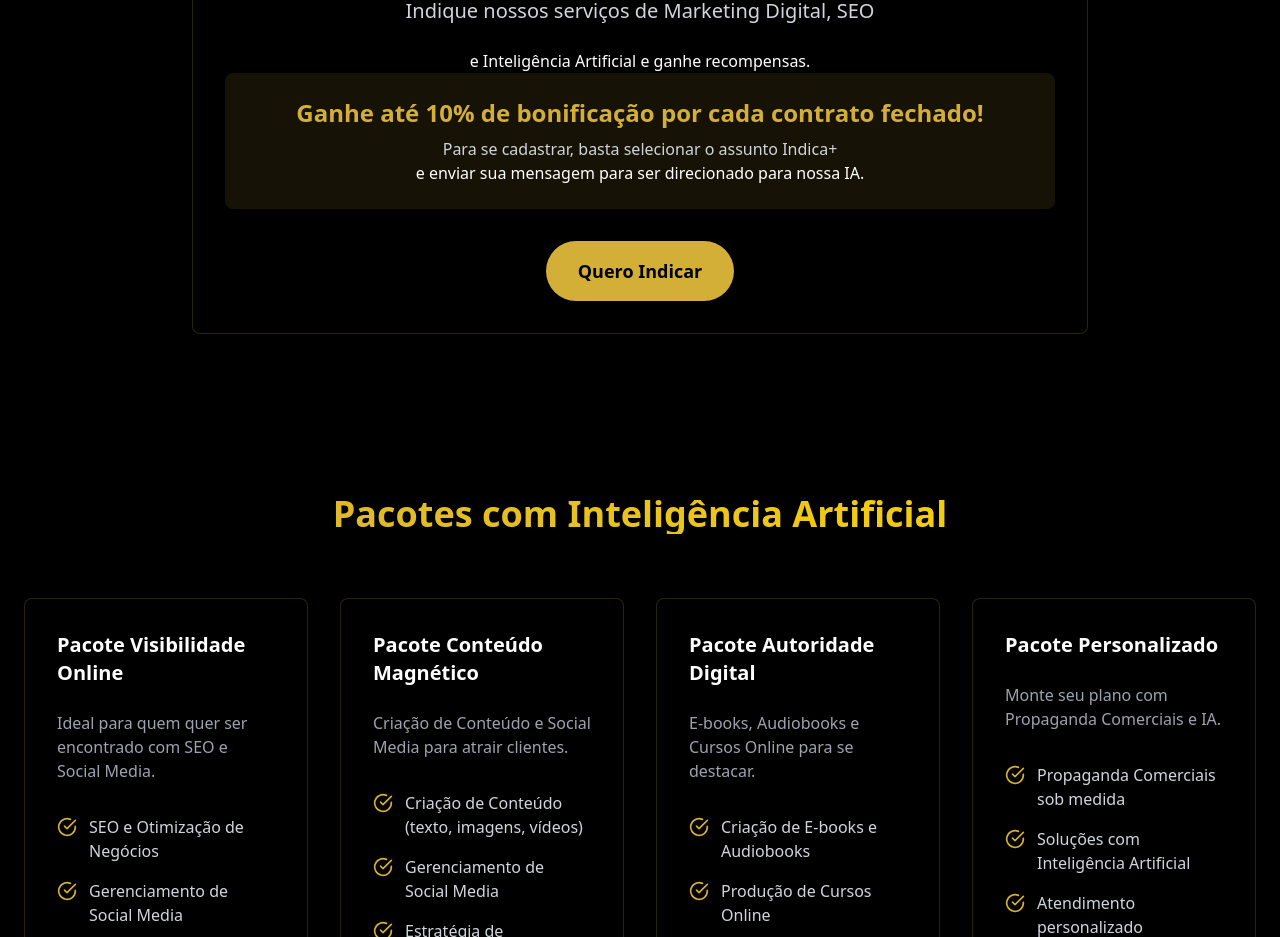
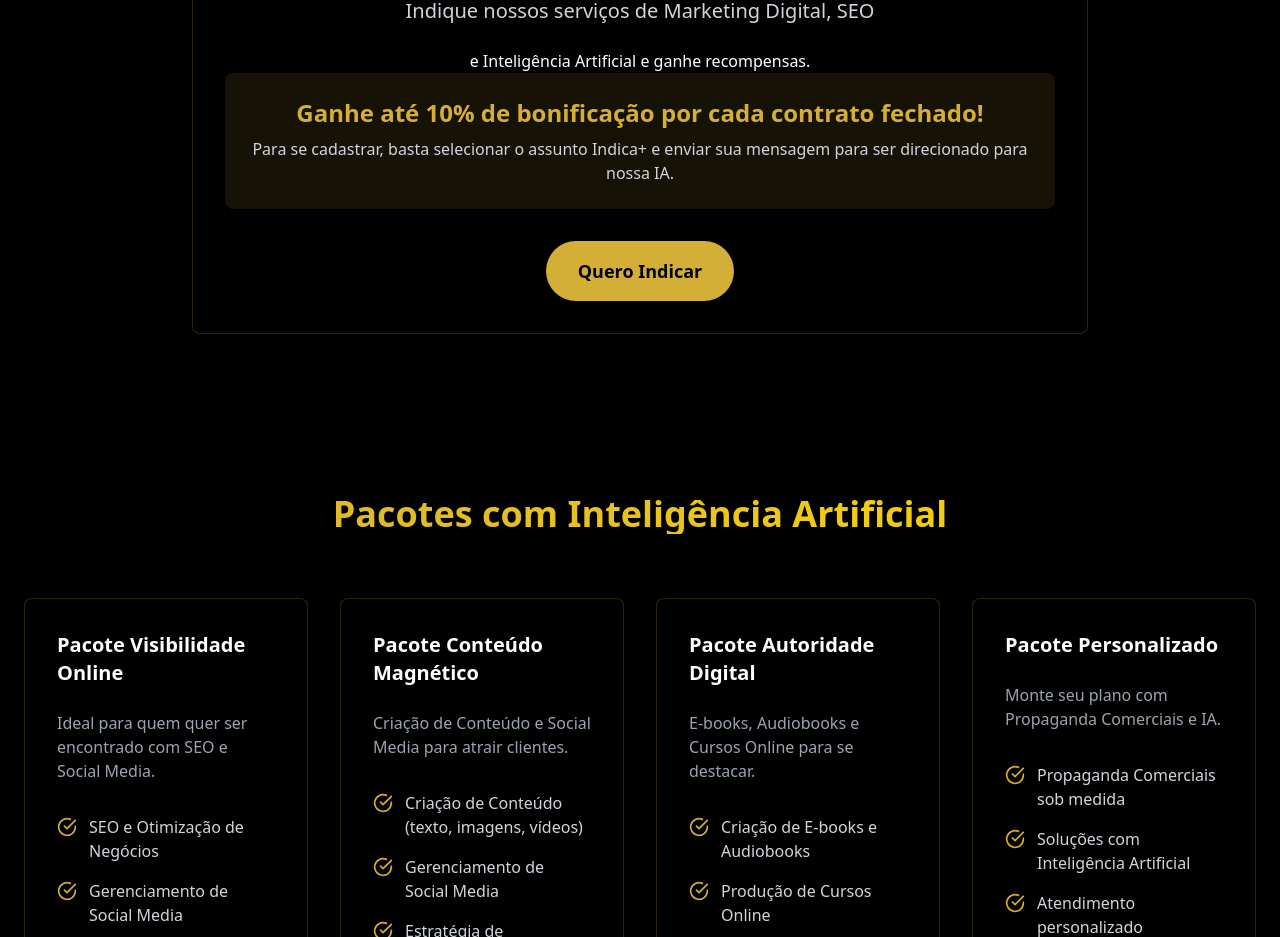
Before and after one commit to Andchiesa/lif3-site, a React (Vite) app: page / in a window 1280 px wide. Shown: the part 1880-2817 px from the top of the page. Built offline with nearby package versions, Linux system fonts and the light colour scheme.

Commit message:
Update App.tsx

```diff
--- a/src/App.tsx
+++ b/src/App.tsx
@@ -363,8 +363,7 @@ function App() {
                   Ganhe até 10% de bonificação por cada contrato fechado!
                 </p>
                 <p className={`${theme.textSecondary} mt-2`}>
-                  Para se cadastrar, basta selecionar o assunto Indica+ </p>
-                  <p>e enviar sua mensagem para ser direcionado para nossa IA.
+                  Para se cadastrar, basta selecionar o assunto Indica+ e enviar sua mensagem para ser direcionado para nossa IA.
                 </p>
               </div>
               <button
```
